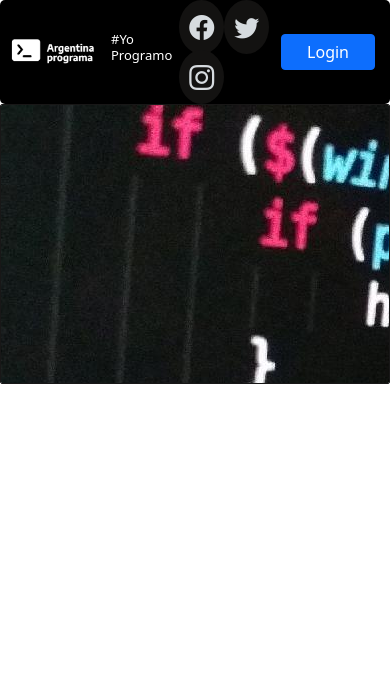
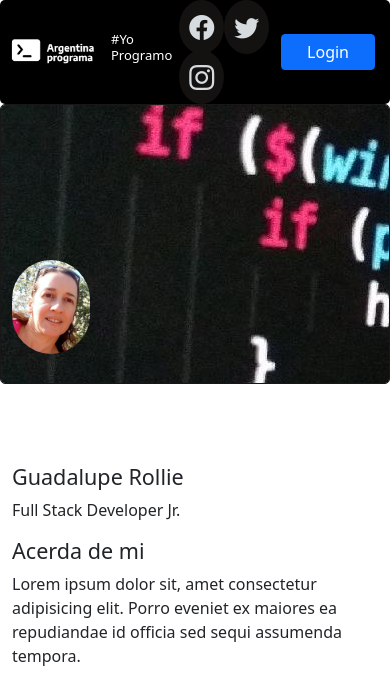
Before and after one commit to guadar/PW_GuadalupeRollie, an Angular app: page / in a window 390 px wide. Shown: the top 700 px of the page. Built offline with nearby package versions, Linux system fonts and the light colour scheme.

Commit message:
estructura y estilos de la sección Acerca de Mi

```diff
--- a/src/app/app.component.html
+++ b/src/app/app.component.html
@@ -1 +1,2 @@
 <app-encabezado></app-encabezado>
+<app-acerca-de></app-acerca-de>
--- a/src/app/app.module.ts
+++ b/src/app/app.module.ts
@@ -8,6 +8,7 @@ import { LogoArgProgComponent } from './componentes/logo-arg-prog/logo-arg-prog.
 import { RedesSocialesComponent } from './componentes/redes-sociales/redes-sociales.component';
 import { BannerComponent } from './componentes/banner/banner.component';
 import { LoginComponent } from './componentes/login/login.component';
+import { AcercaDeComponent } from './componentes/acerca-de/acerca-de.component';
 
 @NgModule({
   declarations: [
@@ -17,6 +18,7 @@ import { LoginComponent } from './componentes/login/login.component';
     RedesSocialesComponent,
     BannerComponent,
     LoginComponent,
+    AcercaDeComponent,
   ],
   imports: [
     BrowserModule,
--- /dev/null
+++ b/src/app/componentes/acerca-de/acerca-de.component.css
@@ -0,0 +1,44 @@
+
+.miFoto{
+    border-radius: 150px;
+    position: absolute;
+
+}
+
+/* para laptops y desktops*/
+@media only screen and (max-width:1600px) {
+   .miFoto{
+    width: 10%;
+    top:250px;
+   }
+}
+/* para laptops */
+@media only screen and (max-width:960px) {
+    .miFoto{
+     width: 10%;
+     top:280px;
+    }
+ }
+
+ /*para tablets */
+ @media only screen and (max-width:720px) {
+    .miFoto{
+     width: 15%;
+     top:270px;
+    }
+ }
+
+ /* para celulares */
+ @media only screen and (max-width:540px) {
+        .miFoto{
+     width: 20%;
+     top:260px;
+    }
+    .nombre_presentacion{
+        display: block;
+    }
+ }
+
+.nombre_presentacion{
+    margin-top: 80px;
+}
--- /dev/null
+++ b/src/app/componentes/acerca-de/acerca-de.component.html
@@ -0,0 +1,21 @@
+<div class="container">
+    <div class="row">
+        <div class="col-xs-8 col-sm-2 col-md-2 col-lg-2">
+            <img src="/assets/imagenes/acercaDe/cursos.jpg" class="img-fluid miFoto" alt="Mi Foto">
+        </div>
+    </div>
+
+    <div class="row nombre_presentacion">
+
+        <div class="col-md-4 col-12">
+            <h4>Guadalupe Rollie</h4>
+            <p id="nivel">Full Stack Developer Jr.</p>
+        </div>
+        <div class=" col-md-8 col-12">
+            <h4>Acerda de mi</h4>
+            <p>Lorem ipsum dolor sit, amet consectetur adipisicing elit. Porro eveniet ex maiores ea repudiandae id officia sed sequi assumenda tempora.</p>
+        </div>
+
+    </div>
+
+</div>
--- /dev/null
+++ b/src/app/componentes/acerca-de/acerca-de.component.ts
@@ -0,0 +1,15 @@
+import { Component, OnInit } from '@angular/core';
+
+@Component({
+  selector: 'app-acerca-de',
+  templateUrl: './acerca-de.component.html',
+  styleUrls: ['./acerca-de.component.css']
+})
+export class AcercaDeComponent implements OnInit {
+
+  constructor() { }
+
+  ngOnInit(): void {
+  }
+
+}
--- a/src/app/componentes/banner/banner.component.css
+++ b/src/app/componentes/banner/banner.component.css
@@ -1,10 +1,11 @@
 #cmpBanner{
     height: 280px;
     border: solid rgb(24, 23, 23) 1px;
-    border-radius: 2px;
+    border-radius: 5px;
     overflow: hidden;
+
 }
 /*
 #imgBanner{
-    height: 280px;
+    width: 100%;
 }*/
--- a/src/app/componentes/redes-sociales/redes-sociales.component.css
+++ b/src/app/componentes/redes-sociales/redes-sociales.component.css
@@ -1,5 +1,5 @@
 #redesSociales{
-    align-self: flex-end;
+
     /*justify-content: center; */
    /* background-color:#131211;*/
     padding: 2px 2px;
```
Also changed, not shown: src/assets/imagenes/acercaDe/cursos.jpg (added), 1 other file (tests, documents, lock files or other folders).
